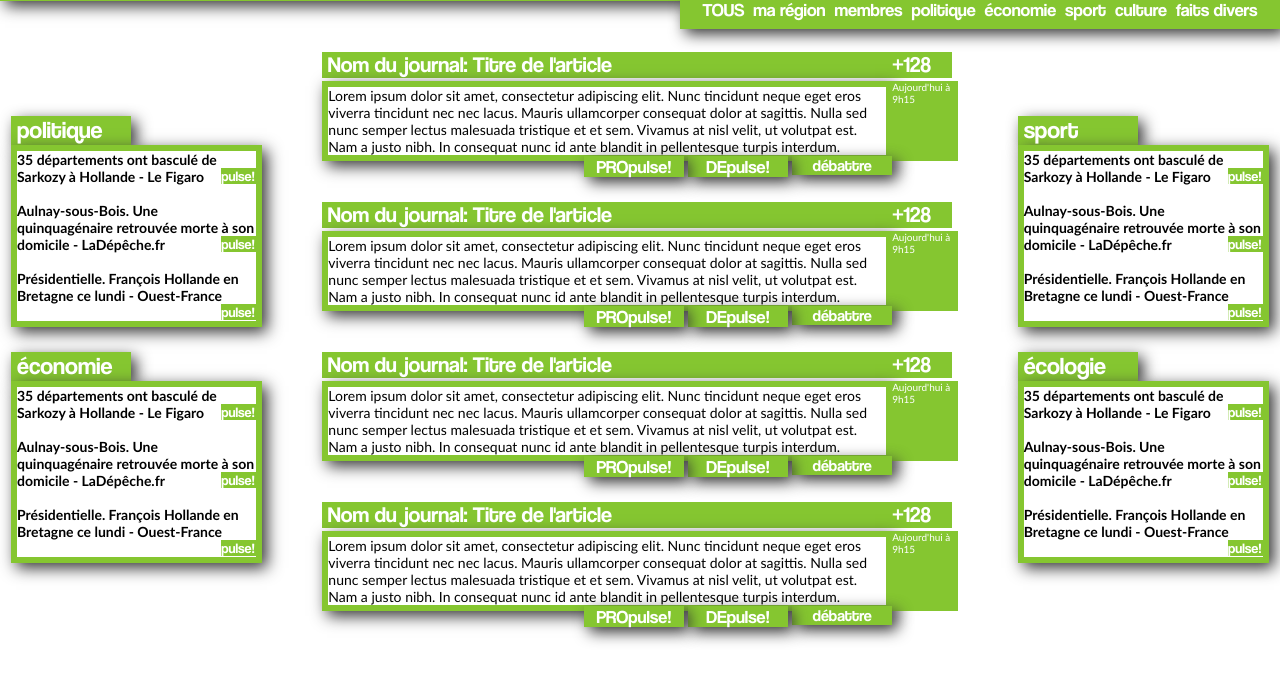
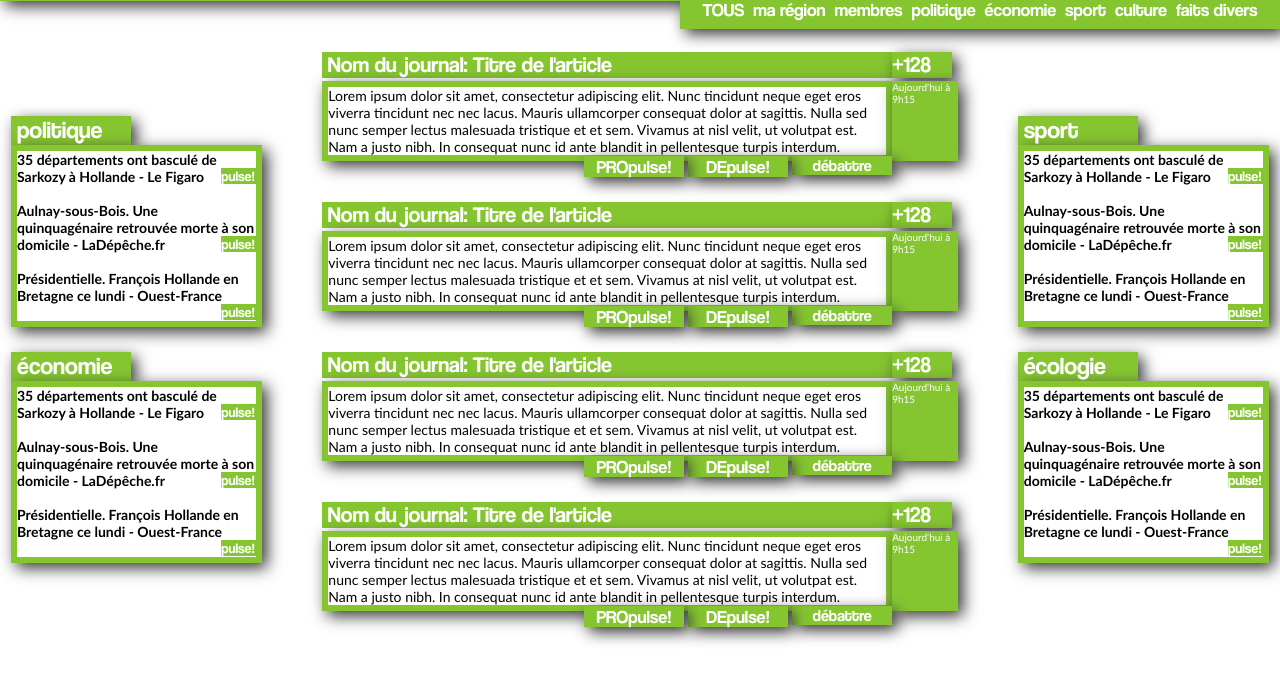
Before and after one commit to aretis/pulseNEWS, a PHP site: page /index.php in a window 1280 px wide. Shown: the part 76-758 px from the top of the page. Run offline with PHP 8.4, Linux system fonts and the light colour scheme.

Commit message:
Signed-off-by: Michel Gille <gille@intechinfo.fr>

```diff
--- a/Developpement/design/style.css
+++ b/Developpement/design/style.css
@@ -83,6 +83,7 @@ a
 	color: white;
 	font-family: 'coolvetica_rg';
 	font-size: 22px;
+	box-shadow: 5px 5px 15px #333333;
 }
 .description
 {
@@ -99,6 +100,7 @@ a
 	color: white;
 	font-size: 10px;
 	height: 100%;
+	box-shadow: 5px 5px 15px #333333;
 }
 .rss_block
 {
@@ -214,6 +216,7 @@ a
 	border-style:solid;
 	height: 200px;
 	width: 900px;
+	box-shadow: 10px 10px 15px #333333;
 }
 .profile_ban img
 {
```
